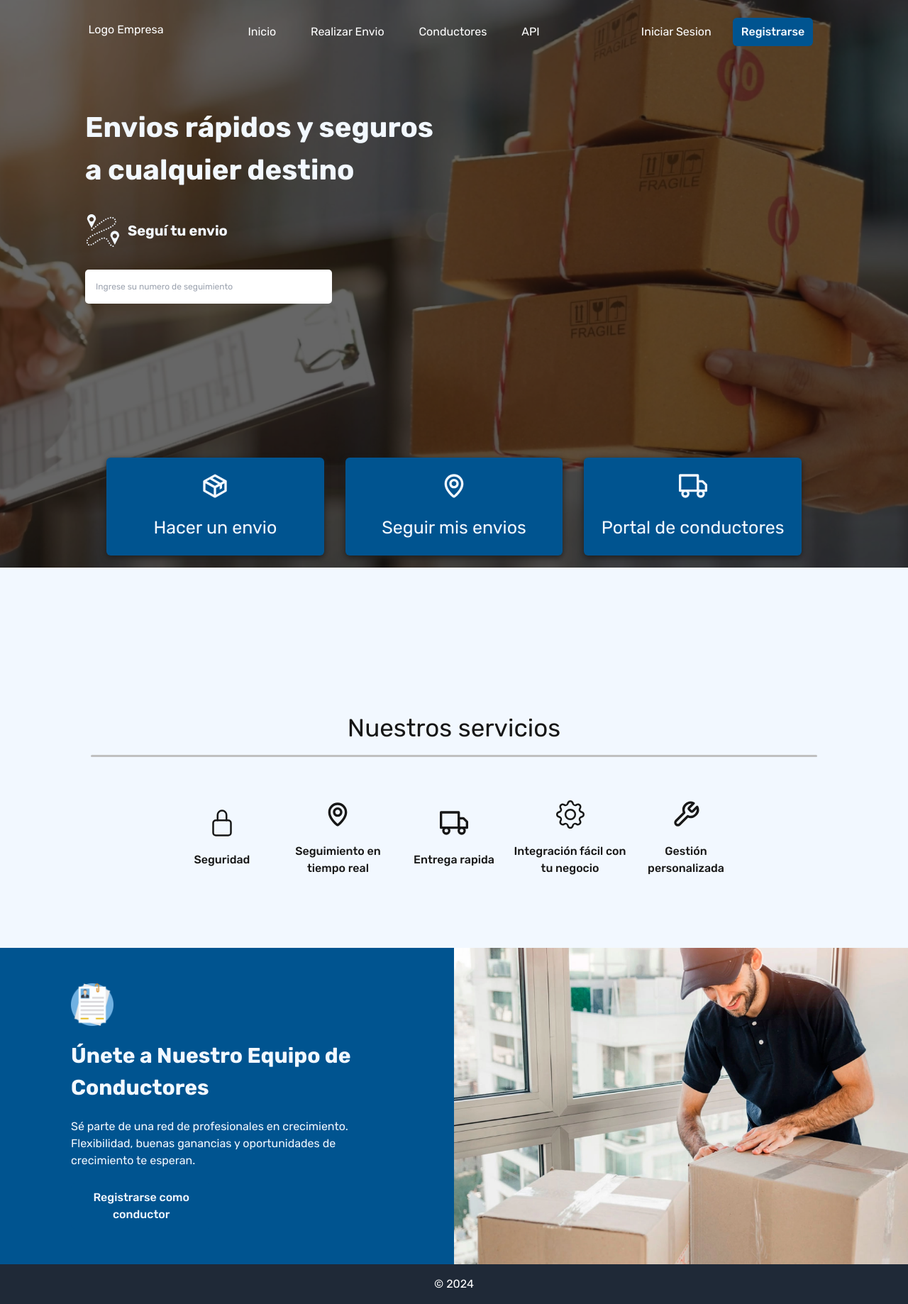
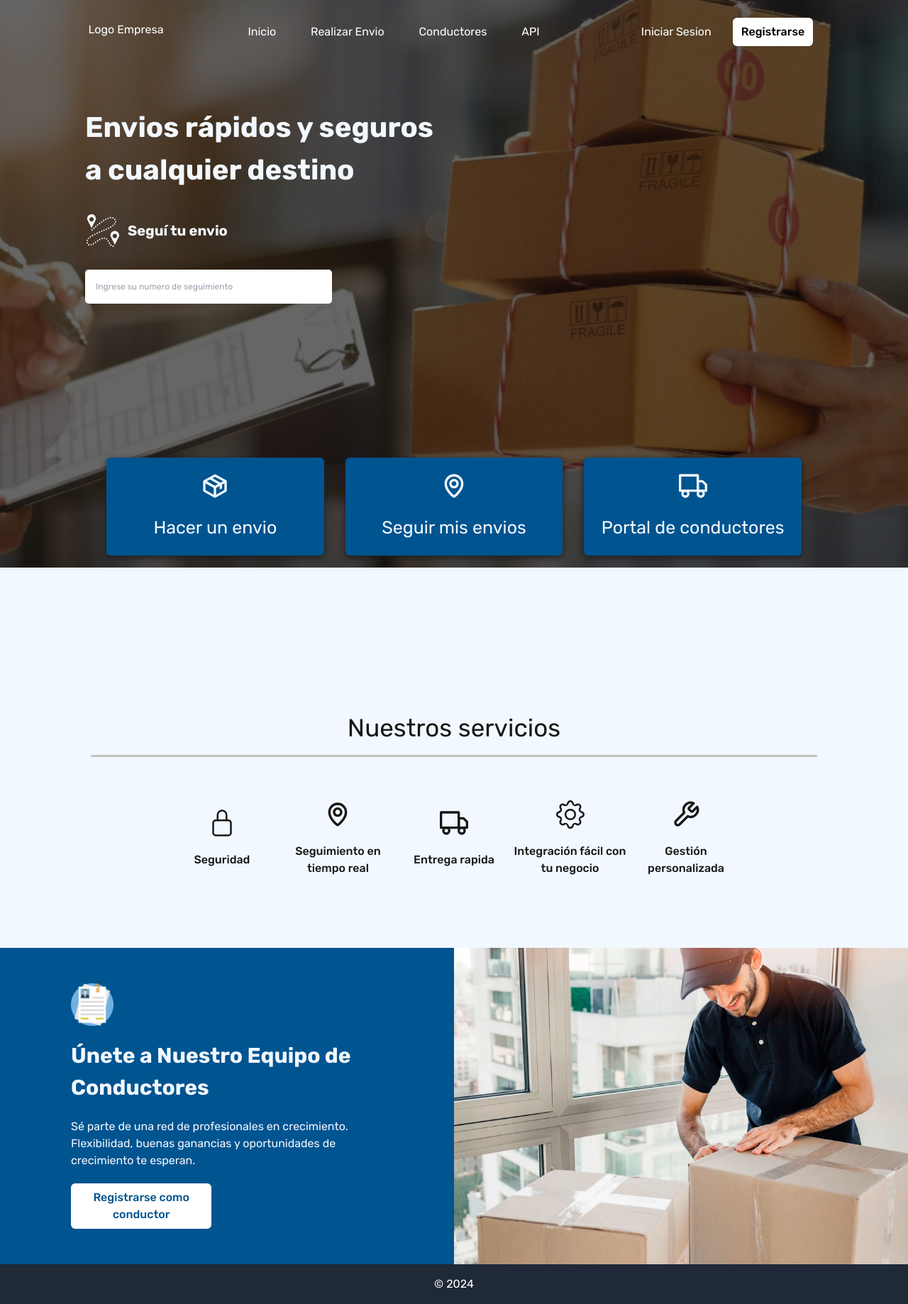
Before and after one commit to veloway/veloway-frontend, a Next.js app: page / in a window 1280 px wide. Shown: the whole page at 71% size. Built offline with nearby package versions, Linux system fonts and the light colour scheme.

Commit message:
feat: Cambia colores por nuevo diseño de componente boton

```diff
--- a/src/components/home/HeaderHome/HeaderHome.tsx
+++ b/src/components/home/HeaderHome/HeaderHome.tsx
@@ -15,7 +15,7 @@ export function HeaderHome (){
                 </div>
                 <div className="links-header-2">
                     <li><a href="">Iniciar Sesion</a></li>
-                    <li><a href="" style={{color: 'black'}}><Button className="whiteButton" color="white">Registrarse</Button></a></li>
+                    <li><a href=""><Button bgColor='white' textColor='black'>Registrarse</Button></a></li>
                 </div>
             </ul>
             </nav>
--- a/src/components/home/ThirdViewHome/ThirdViewHome.tsx
+++ b/src/components/home/ThirdViewHome/ThirdViewHome.tsx
@@ -11,7 +11,7 @@ export function ThirdViewHome(){
             <p>Sé parte de una red de profesionales en crecimiento. <br />
             Flexibilidad, buenas ganancias y oportunidades de <br />
             crecimiento te esperan.</p>
-            <a href="" style={{color: 'var(--color-primary)'}}><Button className="whiteButton" color="white">Registrarse como conductor</Button></a>
+            <a href=""><Button bgColor="white" textColor="#005490">Registrarse como conductor</Button></a>
           </div>
           <picture className="picture-home-3">
             <img className="img-home-3" src="/images/repartidor.webp" alt="Repartidor" />
```
Also changed, not shown: 1 other file (tests, documents, lock files or other folders).
